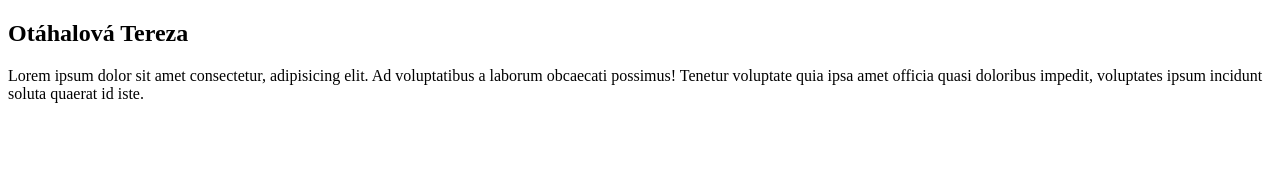
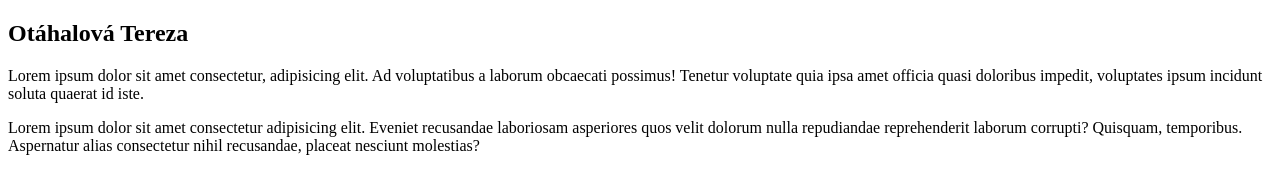
Before and after one commit to TerezaOtahalova/otahalova222, a plain HTML site: page index.html in a window 1280 px wide. Drawn offline with Linux system fonts and the light colour scheme.

Commit message:
přidání druhého odstavce

```diff
--- a/index.html
+++ b/index.html
@@ -9,5 +9,10 @@
 
     <p>Lorem ipsum dolor sit amet consectetur, adipisicing elit. Ad voluptatibus a laborum obcaecati possimus! Tenetur
         voluptate quia ipsa amet officia quasi doloribus impedit, voluptates ipsum incidunt soluta quaerat id iste.</p>
+
+
+    <p>Lorem ipsum dolor sit amet consectetur adipisicing elit. Eveniet recusandae laboriosam asperiores quos velit
+        dolorum nulla repudiandae reprehenderit laborum corrupti? Quisquam, temporibus. Aspernatur alias consectetur
+        nihil recusandae, placeat nesciunt molestias?</p>
 </body>
 </html>
```
